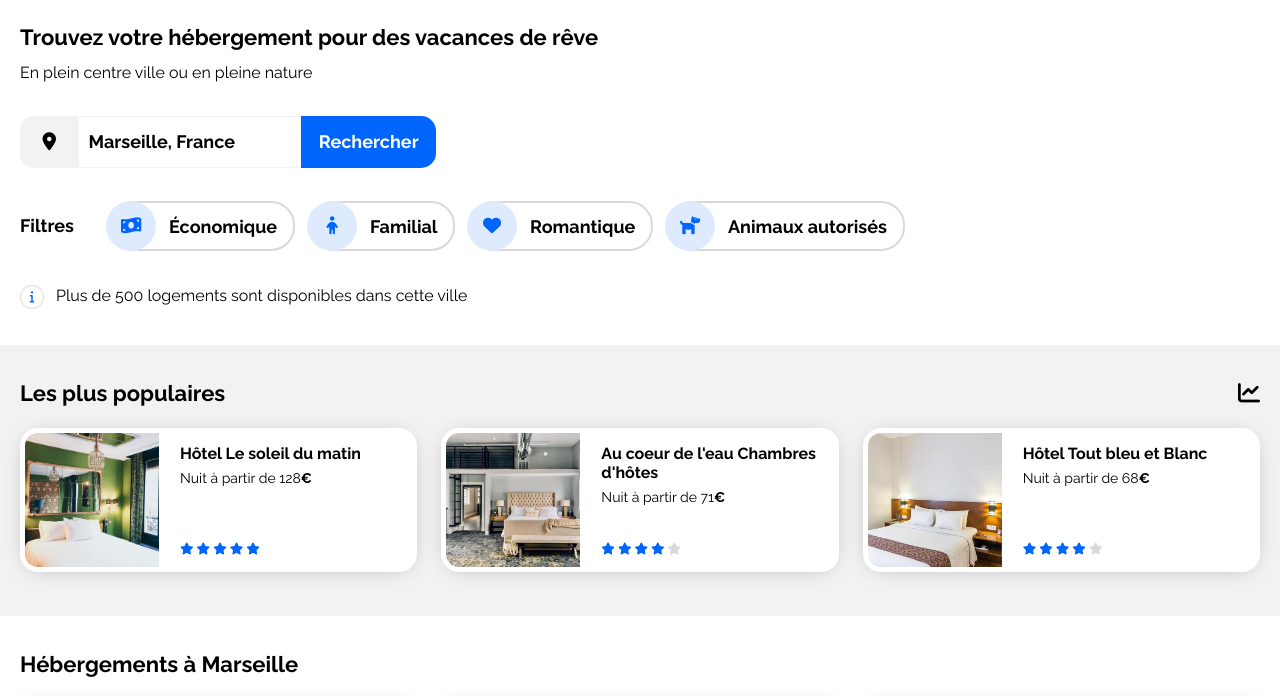
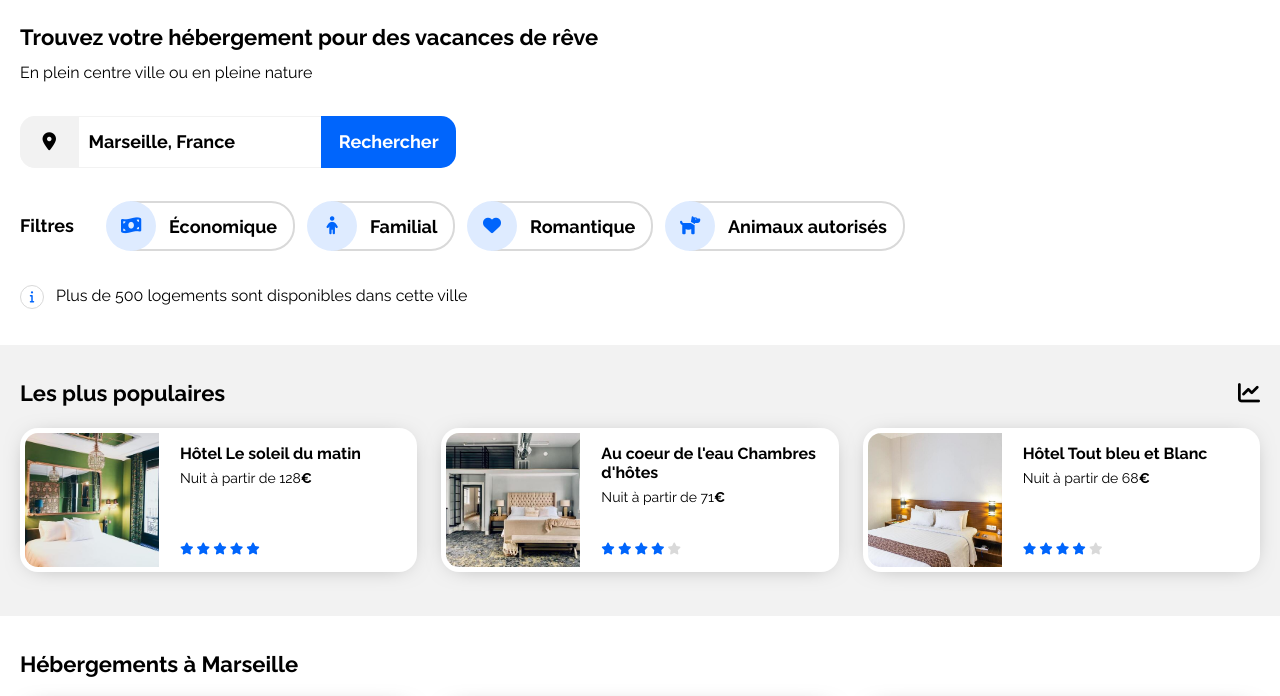
Before and after one commit to freddy38510/FreddyEscobar_2_15092020, a website: page src/index.html in a window 1280 px wide. Shown: the part 102-798 px from the top of the page. Drawn offline with nearby package versions, Linux system fonts and the light colour scheme; files that its build step writes are made by us from their sources.

Commit message:
refactor(form): simplify fields with button and icon

```diff
--- a/src/index.html
+++ b/src/index.html
@@ -54,7 +54,8 @@
         <form>
           <fieldset class="is-flex is-row">
             <legend class="is-visually-hidden">Lieu</legend>
-            <div class="field has-icon has-button">
+            <div class="field has-button">
+              <div class="has-icon-left">
                 <input
                   type="text"
                   class="input"
@@ -65,6 +66,8 @@
                 <span class="icon has-background-grey">
                   <i class="fas fa-map-marker-alt"></i>
                 </span>
+              </div>
+
               <button class="button" id="search-location">
                 <span class="icon is-hidden-sm">
                   <i
--- a/src/sass/_button.scss
+++ b/src/sass/_button.scss
@@ -21,7 +21,7 @@
 
 .button:hover,
 .button:focus {
-  background: adjust-color($blue, $lightness: -4%);
+  background: adjust-color($blue, $lightness: -6%);
   border-color: transparent;
   color: #fff;
 }
--- a/src/sass/_form.scss
+++ b/src/sass/_form.scss
@@ -7,7 +7,6 @@ form {
   display: flex;
   font-size: 1.125rem;
   margin-bottom: 1em;
-  max-width: 26rem;
   position: relative;
   width: 100%;
 
@@ -15,37 +14,10 @@ form {
     font-size: 1.125rem;
   }
 
-  &.has-icon .input {
-    padding: 0.5em 3.2em 0.5em 3.75em;
-    transform: perspective(1px) translateZ(0);
-    transition-duration: 0.3s;
-    transition-property: color, background-color;
-
-    @include sm {
-      padding-right: 7.2em;
-    }
-
-    @include md {
-      padding-right: 8em;
-    }
-  }
-
-  &.has-icon > .icon {
-    border-radius: 15px 0 0 15px;
-    bottom: 0;
-    left: 0;
-    padding: 1.25em;
-    position: absolute;
-    top: 0;
-  }
-
-  &.has-button > button {
+  &.has-button .button {
     align-self: stretch;
     border-radius: 15px;
-    bottom: 0;
-    position: absolute;
-    right: 0;
-    top: 0;
+    margin-left: -20px;
 
     @include sm {
       border-radius: 0 15px 15px 0;
@@ -56,8 +28,27 @@ form {
     }
   }
 
-  &.is-fullwidth {
-    max-width: 100%;
+  &.has-button .input {
+    border-radius: 15px 0 0 15px;
+    padding-right: calc(1em + 20px);
+  }
+}
+
+.has-icon-left {
+  .input {
+    padding-left: 3.75em;
+    transform: perspective(1px) translateZ(0);
+    transition-duration: 0.3s;
+    transition-property: color, background-color;
+  }
+
+  > .icon {
+    border-radius: 15px 0 0 15px;
+    bottom: 0;
+    left: 0;
+    padding: 1.25em;
+    position: absolute;
+    top: 0;
   }
 }
 
@@ -79,7 +70,7 @@ form {
   border-color: adjust-color($grey, $lightness: -6%);
 }
 
-.input .icon {
+.input ~ .icon {
   transform: perspective(1px) translateZ(0);
   transition-duration: 0.3s;
   transition-property: color, background-color;
```
Also changed, not shown: dist/css/main.css, dist/css/main.min.css, dist/index.html. Lines whose indentation alone changed are shown as unchanged.
